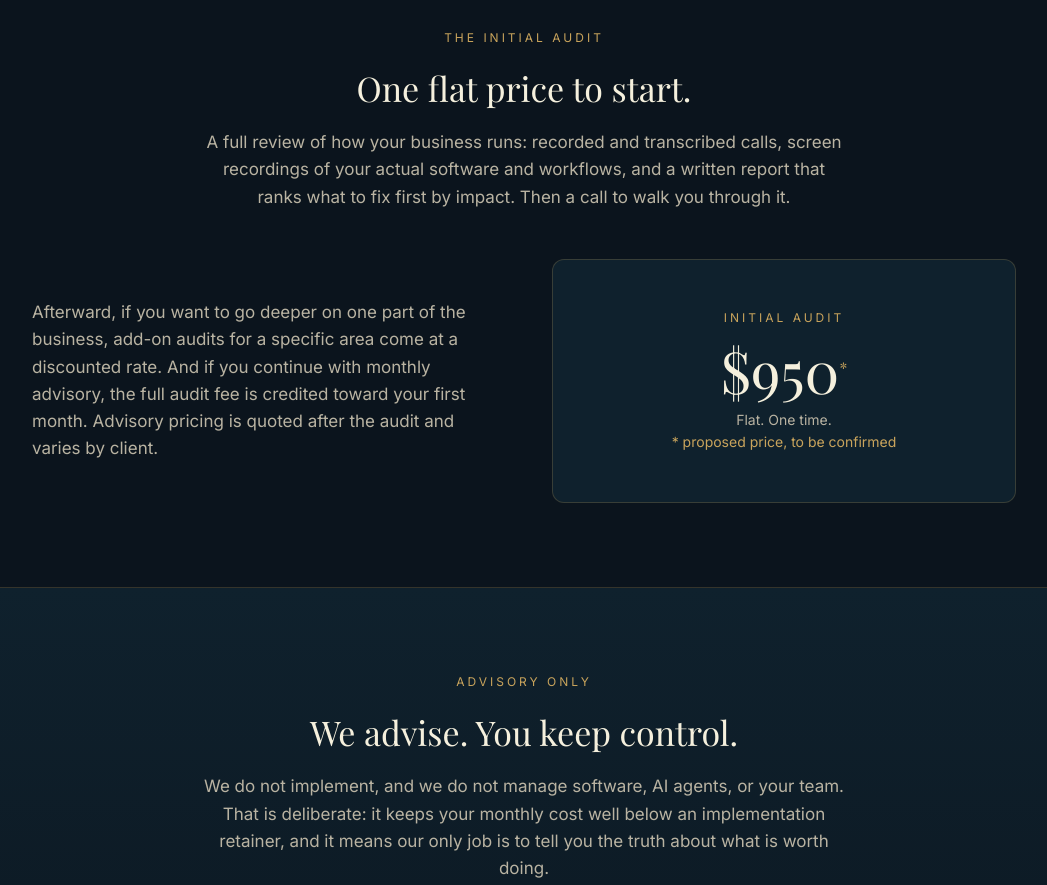
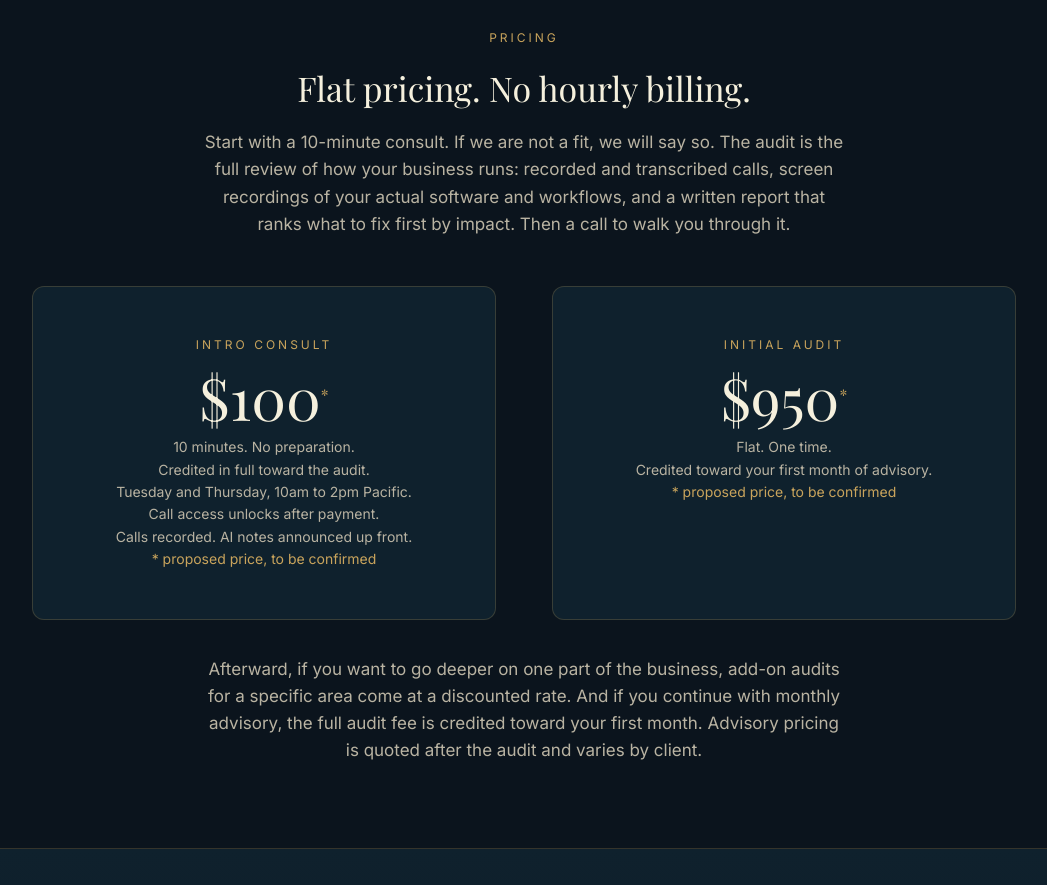
Before and after one commit to ravencreekconsult/ravencreek-site, a plain HTML site: page index.html in a window 1280 px wide. Shown: the part 1400-2285 px from the top of the page, without its empty margins (116-1163 px from the left). Drawn offline with Linux system fonts and the light colour scheme.

Commit message:
Update index.html

```diff
--- a/index.html
+++ b/index.html
@@ -128,20 +128,23 @@ footer .wrap{display:flex;justify-content:space-between;align-items:center;gap:2
 <section id="audit">
   <div class="wrap">
     <div class="shead">
-      <div class="kicker">The initial audit</div>
-      <h2 class="serif">One flat price to start.</h2>
-      <p class="sub">A full review of how your business runs: recorded and transcribed calls, screen recordings of your actual software and workflows, and a written report that ranks what to fix first by impact. Then a call to walk you through it.</p>
+      <div class="kicker">Pricing</div>
+      <h2 class="serif">Flat pricing. No hourly billing.</h2>
+      <p class="sub">Start with a 10-minute consult. If we are not a fit, we will say so. The audit is the full review of how your business runs: recorded and transcribed calls, screen recordings of your actual software and workflows, and a written report that ranks what to fix first by impact. Then a call to walk you through it.</p>
     </div>
-    <div class="two" style="margin-top:48px">
-    <div>
-      <p class="sub">Afterward, if you want to go deeper on one part of the business, add-on audits for a specific area come at a discounted rate. And if you continue with monthly advisory, the full audit fee is credited toward your first month. Advisory pricing is quoted after the audit and varies by client.</p>
+    <div class="two" style="margin-top:48px;align-items:stretch">
+    <div class="card" style="text-align:center;padding:48px 30px">
+      <div class="kicker">Intro consult</div>
+      <div class="serif" style="font-size:58px;line-height:1">$100<sup style="font-size:16px;color:var(--gold)">*</sup></div>
+      <p style="color:var(--ink-dim);font-size:14px;margin-top:10px">10 minutes. No preparation.<br>Credited in full toward the audit.<br>Tuesday and Thursday, 10am to 2pm Pacific.<br>Call access unlocks after payment.<br>Calls recorded. AI notes announced up front.<br><span style="color:var(--gold)">* proposed price, to be confirmed</span></p>
     </div>
     <div class="card" style="text-align:center;padding:48px 30px">
       <div class="kicker">Initial audit</div>
       <div class="serif" style="font-size:58px;line-height:1">$950<sup style="font-size:16px;color:var(--gold)">*</sup></div>
-      <p style="color:var(--ink-dim);font-size:14px;margin-top:10px">Flat. One time.<br><span style="color:var(--gold)">* proposed price, to be confirmed</span></p>
+      <p style="color:var(--ink-dim);font-size:14px;margin-top:10px">Flat. One time.<br>Credited toward your first month of advisory.<br><span style="color:var(--gold)">* proposed price, to be confirmed</span></p>
     </div>
     </div>
+    <p class="sub" style="max-width:640px;margin:36px auto 0;text-align:center">Afterward, if you want to go deeper on one part of the business, add-on audits for a specific area come at a discounted rate. And if you continue with monthly advisory, the full audit fee is credited toward your first month. Advisory pricing is quoted after the audit and varies by client.</p>
   </div>
 </section>
 
@@ -176,7 +179,7 @@ footer .wrap{display:flex;justify-content:space-between;align-items:center;gap:2
     <div class="shead"><div class="kicker">How it works</div>
     <h2 class="serif">A simple process, start to finish.</h2></div>
     <div class="steps">
-      <div class="step"><div class="n">1</div><h4>Intro call</h4><p>A short call about your business and where it hurts. If we are not a fit, we will say so.</p></div>
+      <div class="step"><div class="n">1</div><h4>Intro consult</h4><p>A 10-minute call, $100, credited in full toward your audit. Tell us where it hurts. If we are not a fit, we will say so.</p></div>
       <div class="step"><div class="n">2</div><h4>The audit</h4><p>We review how your business runs, with recorded calls and screen recordings of your actual workflows.</p></div>
       <div class="step"><div class="n">3</div><h4>Findings and plan</h4><p>A written report: what is costing you, what to change, and which tools are worth it. Ranked by impact.</p></div>
       <div class="step"><div class="n">4</div><h4>Monthly advisory</h4><p>A regular monthly meeting and direct access for troubleshooting, for as long as you want the support.</p></div>
@@ -192,7 +195,7 @@ footer .wrap{display:flex;justify-content:space-between;align-items:center;gap:2
       <details><summary>Do you implement the changes you recommend?</summary><p>No, and that works in your favor. Implementation retainers are expensive and create lock-in. We give you clear, specific findings that your own team or contractors can carry out, and we stay available to help them troubleshoot.</p></details>
       <details><summary>Will you try to sell me software?</summary><p>No. We take no referral or affiliate fees from the tools we recommend. If we suggest a platform, it is because it fits your business and your budget.</p></details>
       <details><summary>Is this only for tech companies?</summary><p>No. Most of the businesses we help are ordinary local and regional companies: trades, shops, services. The value is in your systems, not in how technical you are.</p></details>
-      <details><summary>What does it cost?</summary><p>The initial audit is a flat $950, one time. Add-on audits for a specific area of the business are discounted from there. Monthly advisory is quoted after your audit and varies by client, and the audit fee is credited toward your first month. Because we advise rather than implement, the cost runs well below an implementation retainer.</p></details>
+      <details><summary>What does it cost?</summary><p>The intro consult is a flat $100 for 10 minutes, credited in full toward your audit. The initial audit is a flat $950, one time. Add-on audits for a specific area of the business are discounted from there. Monthly advisory is quoted after your audit and varies by client, and the audit fee is credited toward your first month. Because we advise rather than implement, the cost runs well below an implementation retainer.</p></details>
       <details><summary>What if I need local marketing too?</summary><p>Visibility work like your Google Business Profile, website, and local listings is a separate service our team handles. We can walk you through it on the same call.</p></details>
     </div>
   </div>
@@ -202,7 +205,7 @@ footer .wrap{display:flex;justify-content:space-between;align-items:center;gap:2
   <div class="wrap">
     <h2 class="serif">One call is enough to know if this is worth it.</h2>
     <p>Tell us what is slowing your business down. We will tell you honestly whether we can help.</p>
-    <p style="color:var(--gold);font-size:15px;letter-spacing:.5px">Booking opens shortly. Calls run Tuesday and Thursday, 10am to 2pm Pacific.</p>
+    <p style="color:var(--gold);font-size:15px;letter-spacing:.5px">Booking opens shortly. The intro consult is $100 for 10 minutes, credited in full toward the audit; call access unlocks after payment. Calls run Tuesday and Thursday, 10am to 2pm Pacific, and are recorded with AI note-taking announced at the start.</p>
   </div>
 </section>
 
```
